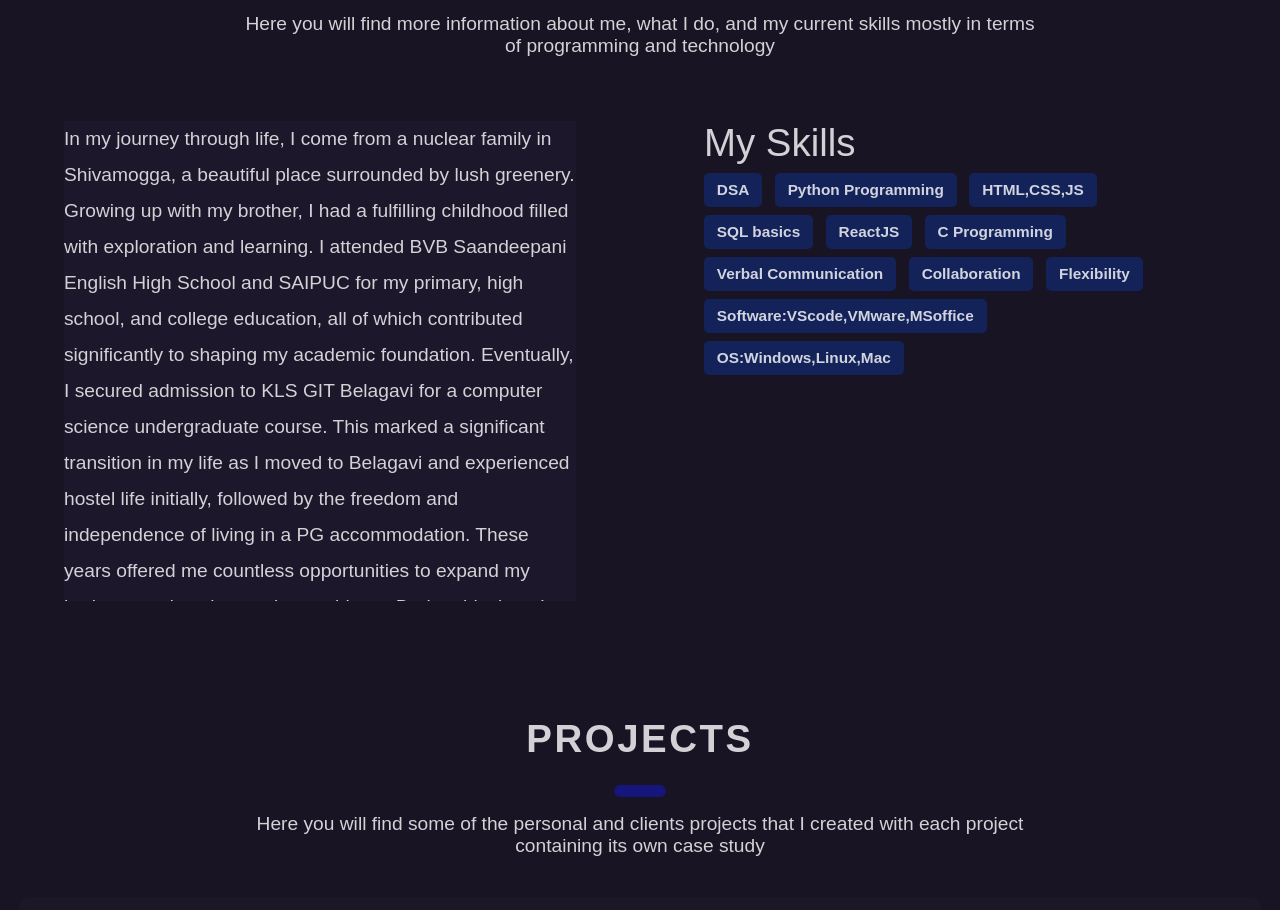
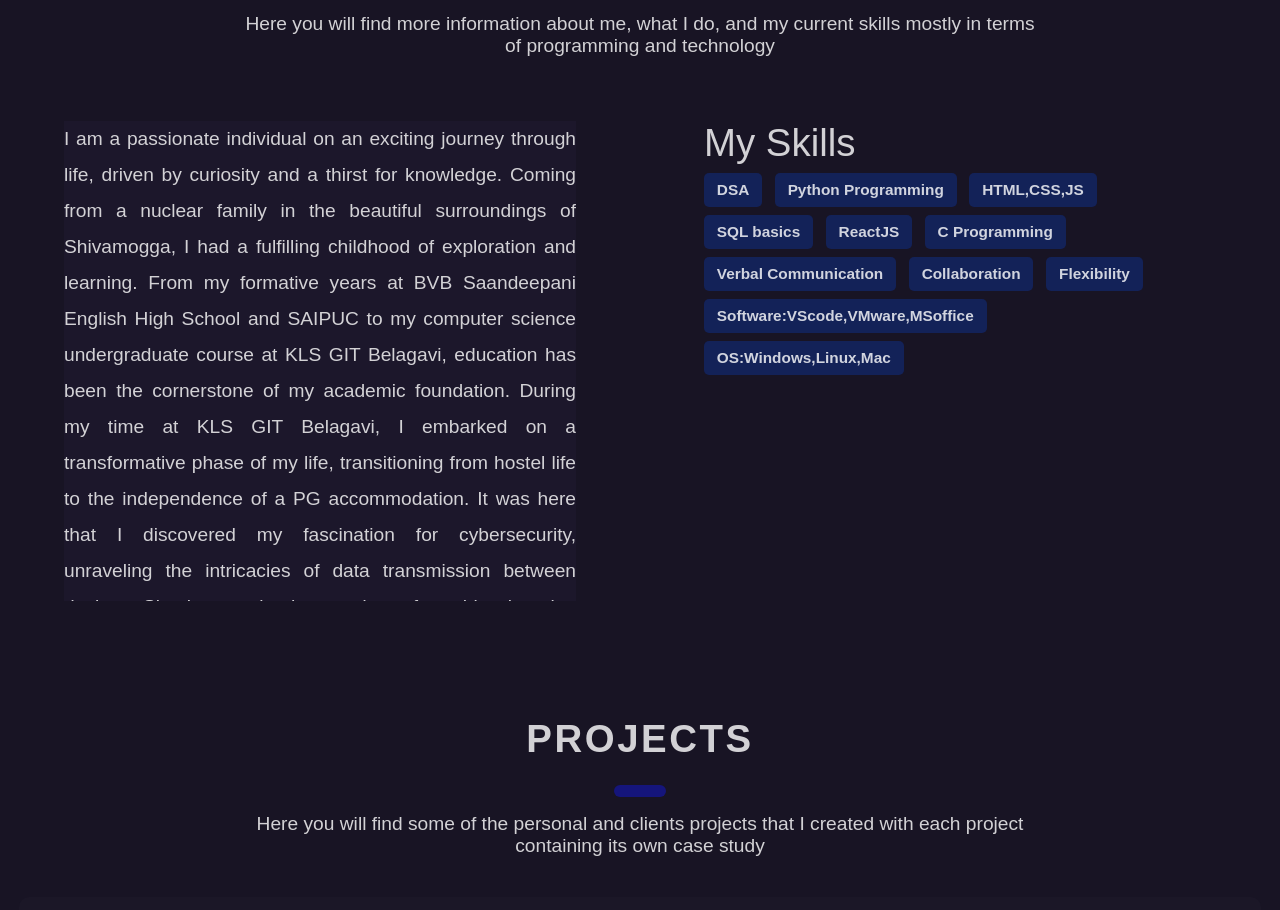
Before and after one commit to nimishgj/nimishgj.github.io, a plain HTML site: page index.html in a window 1280 px wide. Shown: the part 883-1793 px from the top of the page. Drawn offline with nearby package versions, Linux system fonts and the light colour scheme.

Commit message:
justified text and updated text

```diff
--- a/index.css
+++ b/index.css
@@ -166,6 +166,7 @@ nav ul li:hover,.logo div:hover{
   overflow-y: scroll;
   font-size: 1.5vw;
   line-height: 4.5vh;
+  text-align: justify;
 }
 
 .skills {
--- a/index.html
+++ b/index.html
@@ -53,15 +53,19 @@
       </div>
       <div class="aboutbio">
         <div class="left">
-          In my journey through life, I come from a nuclear family in Shivamogga, a beautiful place surrounded by lush greenery. Growing up with my brother, I had a fulfilling childhood filled with exploration and learning. I attended BVB Saandeepani English High School and SAIPUC for my primary, high school, and college education, all of which contributed significantly to shaping my academic foundation.
 
-Eventually, I secured admission to KLS GIT Belagavi for a computer science undergraduate course. This marked a significant transition in my life as I moved to Belagavi and experienced hostel life initially, followed by the freedom and independence of living in a PG accommodation. These years offered me countless opportunities to expand my horizons and explore various subjects.
-During this time, I developed a keen interest in cybersecurity, fascinated by the intricacies of data transmission between devices. The field kept me excited and motivated, inspiring me to delve deeper into the subject. Simultaneously, I discovered the wonders of machine learning, recognizing its potential to simplify our lives. I successfully built basic machine learning models with high accuracy, further fueling my enthusiasm for the field. Additionally, I was captivated by the art of website design and embarked on a journey to master HTML, CSS, and JavaScript. As a result, I am now comfortable with front-end development and constantly improving my skills in backend programming and APIs.
-While my academic pursuits remain a significant part of my life, my personal endeavors add color and vibrancy to my journey. I am an avid photographer, capturing breathtaking moments of nature whenever the opportunity arises. My love for exploration has taken me to various destinations, with Kerala, Tamil Nadu, Goa, and Jammu and Kashmir being among my memorable travels. Furthermore, I indulge in trekking during my free time, having completed the Amarnath Yatra and Vaishno Devi Yatra. My ultimate aspiration is to conquer Mount Everest and stand at its majestic summit.
-Bike rides have become a regular part of my life, as I embark on thrilling journeys every Sunday. Techno music is my constant companion, and you can find my curated playlist on Spotify . Drawing is another passion of mine, particularly recreating company logos using Procreate, which I find incredibly relaxing. And let's not forget my love for food—among various delicacies, I have a special fondness for panipuri.
-If you're interested in exploring my professional achievements, be sure to visit my LinkedIn profile, where you can find a collection of my certificates and accomplishments. For a glimpse into my coding expertise and projects, take a peek at my GitHub repository.
-Life is a journey, and I embrace it with an open heart and a curious mind. Join me on this exciting adventure as I continue to learn, create, and make a positive impact in the world.
-        </div>
+I am a passionate individual on an exciting journey through life, driven by curiosity and a thirst for knowledge. Coming from a nuclear family in the beautiful surroundings of Shivamogga, I had a fulfilling childhood of exploration and learning. From my formative years at BVB Saandeepani English High School and SAIPUC to my computer science undergraduate course at KLS GIT Belagavi, education has been the cornerstone of my academic foundation.
+
+During my time at KLS GIT Belagavi, I embarked on a transformative phase of my life, transitioning from hostel life to the independence of a PG accommodation. It was here that I discovered my fascination for cybersecurity, unraveling the intricacies of data transmission between devices. Simultaneously, the wonders of machine learning captivated me, as I realized its potential to simplify our lives. Building accurate machine learning models further fueled my enthusiasm for this field. Additionally, I ventured into website design, mastering HTML, CSS, and JavaScript, and I am continuously honing my skills in backend programming and APIs.
+
+Beyond my academic pursuits, I find joy in pursuing personal endeavors that add vibrancy to my journey. I am an avid photographer, capturing breathtaking moments of nature wherever I go. I love exploring new destinations, with Kerala, Tamil Nadu, Goa, and Jammu and Kashmir among my most memorable travels. Trekking is another passion, and I have completed the Amarnath Yatra and Vaishno Devi Yatra, with the ultimate aspiration of conquering Mount Everest's majestic summit.
+
+Bike rides have become a regular part of my life, fueling my sense of adventure and allowing me to explore thrilling routes every Sunday. Techno music is my constant companion, and you can find my curated playlist on Spotify. Drawing, particularly recreating company logos using Procreate, provides me with a relaxing creative outlet. And let's not forget my love for food—I have a special fondness for panipuri.
+
+If you're interested in exploring my professional achievements, feel free to visit my LinkedIn profile, where you can find a collection of my certificates and accomplishments. For a glimpse into my coding expertise and projects, take a peek at my GitHub repository.
+
+Life is an incredible journey, and I embrace it with an open heart and a curious mind. Join me on this exciting adventure as I continue to learn, create, and make a positive impact in the world.
+          </div>
         <div class="skills">
           <div class="sklname">My Skills</div>
           <div class="element">
```
